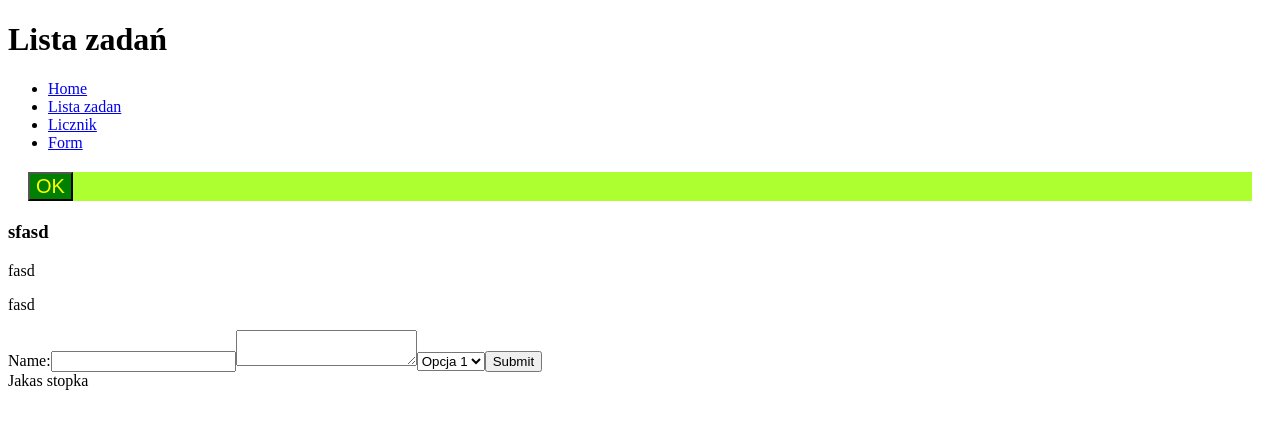
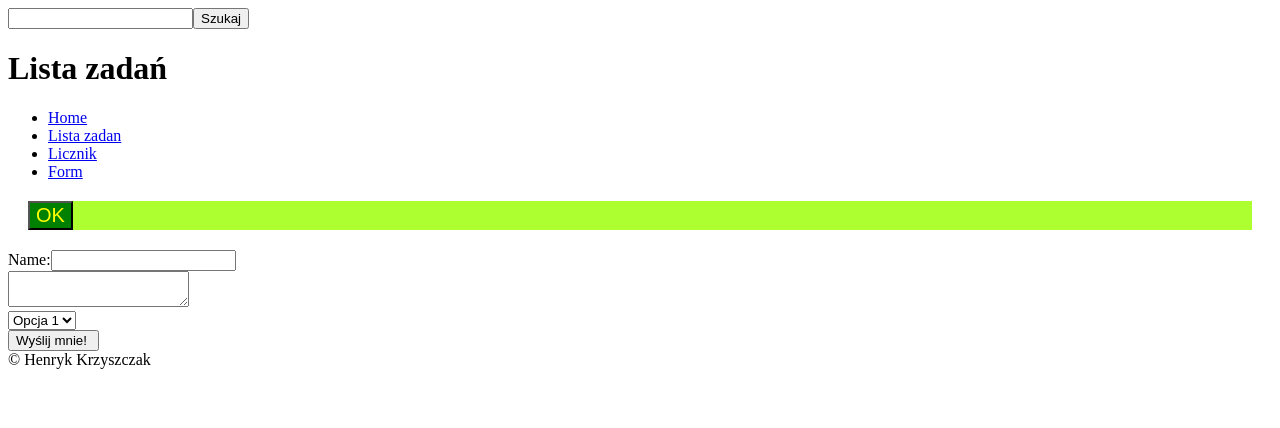
Before and after one commit to HKrzyszczak/react-todo, a React (Create React App) app: page /form in a window 1280 px wide. Shown: the top 428 px of the page. Built offline with nearby package versions, Linux system fonts and the light colour scheme.

Commit message:
add search field

```diff
--- a/src/components/Footer.js
+++ b/src/components/Footer.js
@@ -4,7 +4,7 @@ class Footer extends Component {
     render() {
         return (
             <div>
-                Jakas stopka
+                &copy; Henryk Krzyszczak
             </div>
         )
     }
--- a/src/components/Header.js
+++ b/src/components/Header.js
@@ -1,11 +1,13 @@
 import React, {Component} from 'react';
 import Button from "./button";
 import { Link } from 'react-router-dom';
+import Search from "./serch";
 
 class Header extends Component {
     render() {
         return (
             <div>
+                <Search/>
                 <h1>Lista zadań</h1>
                 <ul>
                     <li><Link to="/">Home</Link></li>
--- a/src/components/form/index.js
+++ b/src/components/form/index.js
@@ -6,10 +6,11 @@ class Form extends Component {
         this.handleTitle = this.handleTitle.bind(this);
         this.handleContent = this.handleContent.bind(this);
         this.handleCategory = this.handleCategory.bind(this);
+        this.submitForm = this.submitForm.bind(this);
         this.state = {
-            title: 'sfasd',
-            content: 'fasd',
-            category: 'fasd'
+            title: '',
+            content: '',
+            category: ''
         }
     }
 
@@ -21,7 +22,8 @@ class Form extends Component {
 
     handleContent(event) {
         this.setState({
-            content: event.target.value
+            content: event.target.value,
+            kluczNowy: "test"
         })
     }
 
@@ -32,28 +34,38 @@ class Form extends Component {
     }
 
     submitForm(event) {
-        console.log("wyslane")
+
+        console.log(this.state);
+        event.preventDefault();
+
+
     }
 
     render() {
         return (
             <div>
                 <form onSubmit={this.submitForm}>
-                    <h3>{this.state.title}</h3>
+                    <h3>{this.state.title ? 'PROMOCJA! ' + this.state.title : ''}</h3>
                     <p>{this.state.content}</p>
                     <p>{this.state.category}</p>
                     <label>
                         Name:
                         <input type='text' onChange={this.handleTitle}/>
+                        <div>
                             <textarea onChange={this.handleContent}/>
+                        </div>
+                        <div>
                             <select onChange={this.handleCategory}>
                                 <option>Opcja 1</option>
                                 <option>Opcja 2</option>
                                 <option>Opcja 3</option>
                                 <option>Opcja 4</option>
                             </select>
+                        </div>
                     </label>
-                    <input type='submit' value='Submit'/>
+                    <div>
+                        <input type='submit' value='Wyślij mnie! '/>
+                    </div>
                 </form>
             </div>
         )
--- /dev/null
+++ b/src/components/serch/index.js
@@ -0,0 +1,28 @@
+import React, { Component } from 'react';
+
+class Search extends Component {
+    constructor(props) {
+        super(props);
+        this.handleSubmit = this.handleSubmit.bind(this)
+    }
+
+    handleSubmit(event) {
+        console.log('Wartość search: ' + this.search.value);
+        this.search.value = '';
+        event.preventDefault();
+
+    }
+
+    render() {
+        return(
+            <div>
+                <form onSubmit={this.handleSubmit}>
+                    <input type="text" ref={field => this.search = field}/>
+                    <button>Szukaj</button>
+                </form>
+            </div>
+        )
+    }
+}
+
+export default Search;
```
Lines whose indentation alone changed are shown as unchanged.
